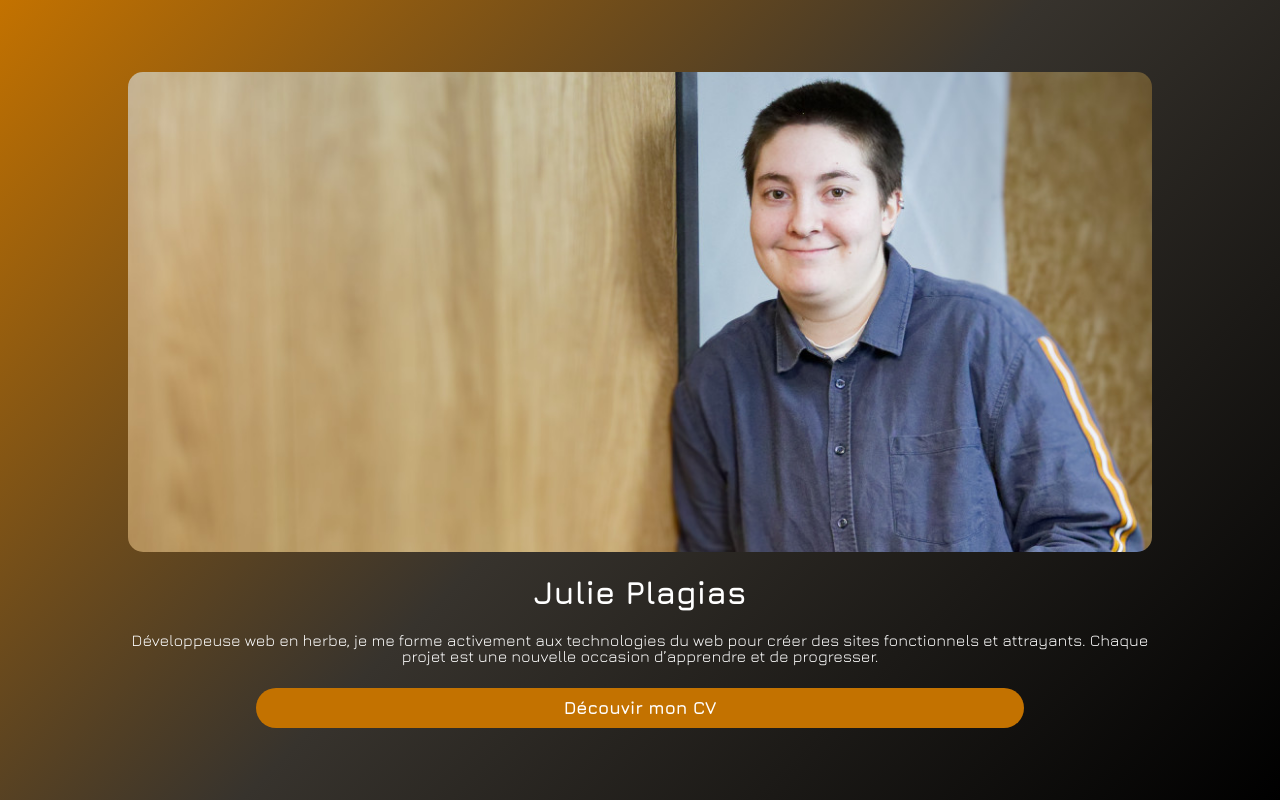
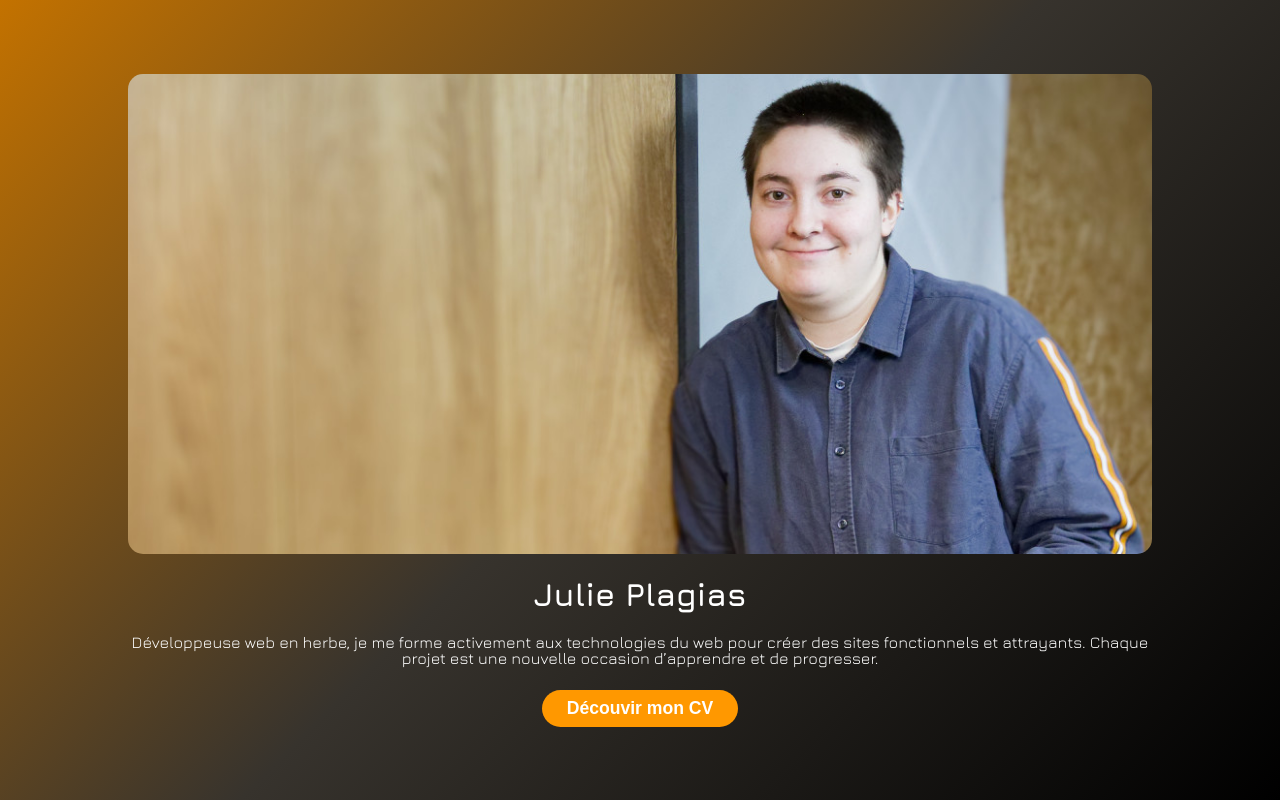
Before and after one commit to JuliePlagias/Web-CV, a React (Create React App) app: page / in a window 1280 px wide. Built offline with nearby package versions, Linux system fonts and the light colour scheme.

Commit message:
Upd - button component

```diff
--- a/src/components/Button.jsx
+++ b/src/components/Button.jsx
@@ -2,10 +2,11 @@ import { Link } from "react-router-dom";
 
 export default function Button({text,to, className=""}){
     return (
-        <div className={`button ${className}`}>
+
+        <button className={`button ${className}`}>
             <Link className="link" to={to}>
                 {text}
             </Link>
-        </div>
+        </button>
     );
 }
--- a/src/styles/components/_buttons.scss
+++ b/src/styles/components/_buttons.scss
@@ -1,16 +1,33 @@
-.button{
+// .button{
+//     cursor: pointer;
+//     display: flex;
+//     justify-content: center;
+//     align-items: center;
+//     width: 60%;
+//     height: 5vh;
+//     border-radius: 25px;
+//     background-color: #C37200;
+//     font-weight: bold;
+//     font-size: 1.1rem;
+//     .link{
+//         color: white;
+//         text-decoration: none;
+//     }
+// }
+
+.button {
     cursor: pointer;
-    display: flex;
-    justify-content: center;
-    align-items: center;
-    width: 60%;
-    height: 5vh;
-    border-radius: 25px;
-    background-color: #C37200;
+    background: #ff9800;
+    border: none;
+    padding: 8px 25px;
+    border-radius: 20px;
+    font-size: 1.1rem;
     font-weight: bold;
-    font-size: 1.1rem;
     .link{
         color: white;
         text-decoration: none;
     }
+    &:hover{
+        background-color: #f57c00;
+    }
 }
```
